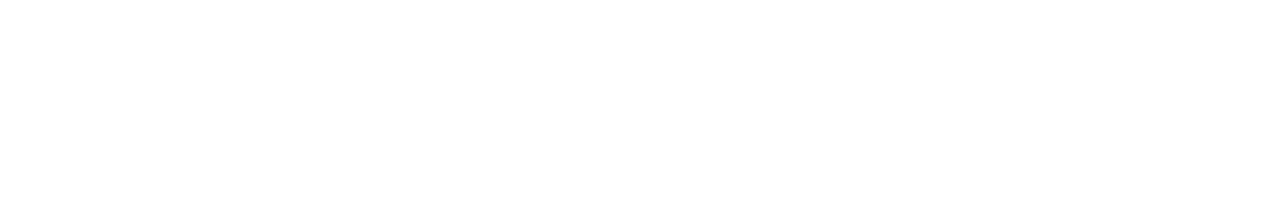
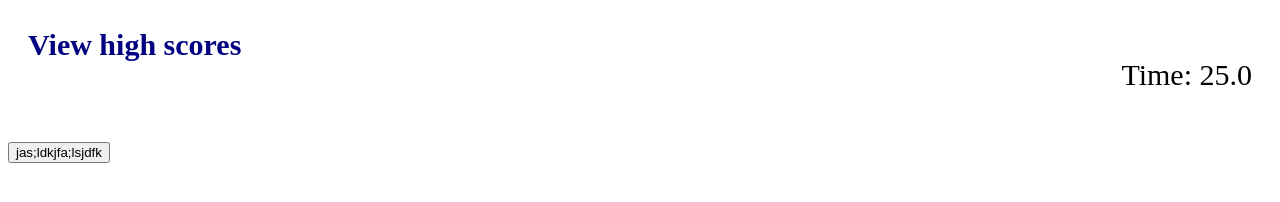
Before and after one commit to MrDietCola/Challenge-3_quiz-time, a plain HTML site: page index.html in a window 1280 px wide. Drawn offline with Linux system fonts and the light colour scheme.

Commit message:
got 30s countdown timer and reducing time penalty by function working in script.js and index.html

```diff
--- a/assets/css/style.css
+++ b/assets/css/style.css
@@ -0,0 +1,19 @@
+header {
+  display: flex;
+  justify-content: space-between;
+  padding: 20px;
+}
+
+#high-scores {
+  color: navy;
+  font-size: 30px;
+  font-weight: 700;
+}
+
+#timer,
+#sec,
+#ms {
+  /* display: none; */
+  font-size: 30px;
+  font-weight: 400;
+}
--- a/assets/js/script.js
+++ b/assets/js/script.js
@@ -0,0 +1,28 @@
+var secondsEl = document.querySelector("#sec");
+var msEl = document.querySelector("#ms");
+var secondsLeft = 29;
+var msLeft = 10;
+
+function timerStart() {
+  var timerInterval = setInterval(function() {
+    msLeft--;
+    msEl.textContent = msLeft;
+    secondsEl.textContent = secondsLeft;
+
+
+    if (msLeft === 0) {
+      secondsLeft -= 1;
+      msLeft = 10;
+    } else if (secondsLeft === 0) {
+      clearInterval(timerInterval)
+    }
+
+  }, 100);
+}
+
+timerStart();
+
+function reduceTime() {
+  secondsLeft -= 15;
+  console.log("clicked")
+}
--- a/index.html
+++ b/index.html
@@ -3,9 +3,16 @@
 <head>
   <meta charset="UTF-8">
   <meta name="viewport" content="width=device-width, initial-scale=1.0">
+  <link rel="stylesheet" href="./assets/css/reset.css">
+  <link rel="stylesheet" href="./assets/css/style.css">
   <title>Document</title>
 </head>
 <body>
-
+  <header>
+    <a id="high-scores">View high scores</a>
+    <p id="timer">Time: <span id="sec"></span>.<span id="ms"></span></p>
+  </header>
+  <button onclick="reduceTime()">jas;ldkjfa;lsjdfk</button>
+  <script src="./assets/js/script.js"></script>
 </body>
 </html>
```
Also changed, not shown: leaderboard.html (+4 -0 lines), assets/css/leaderboard.css (added).
